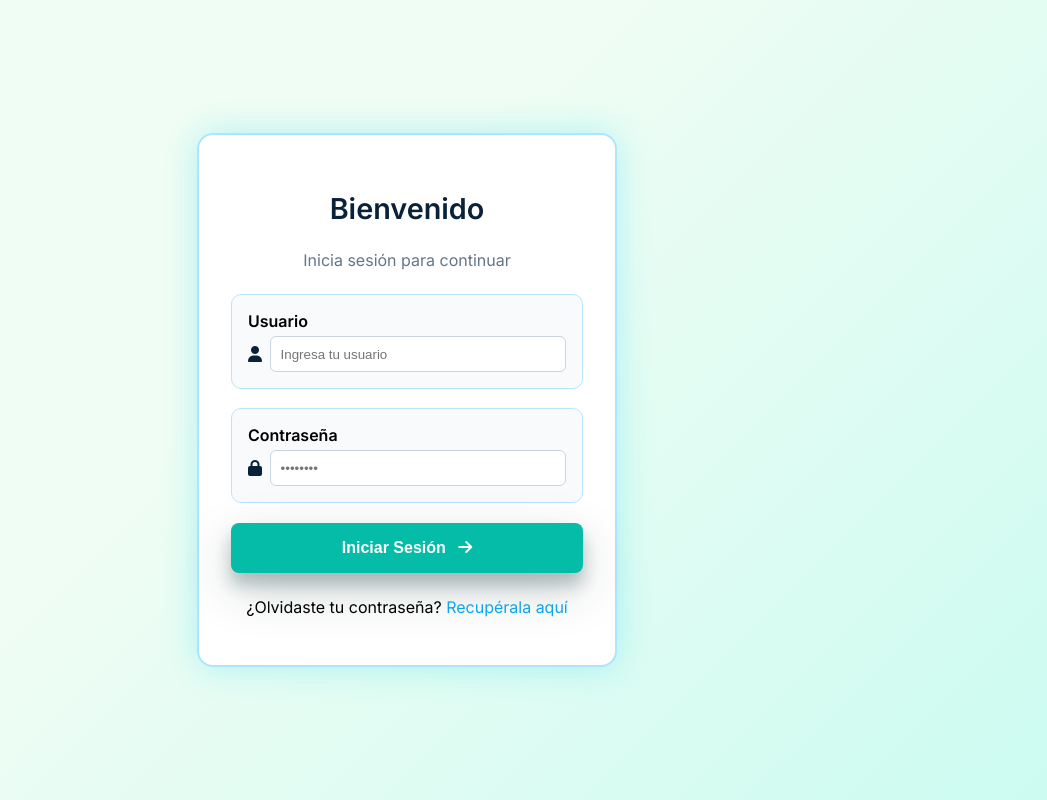
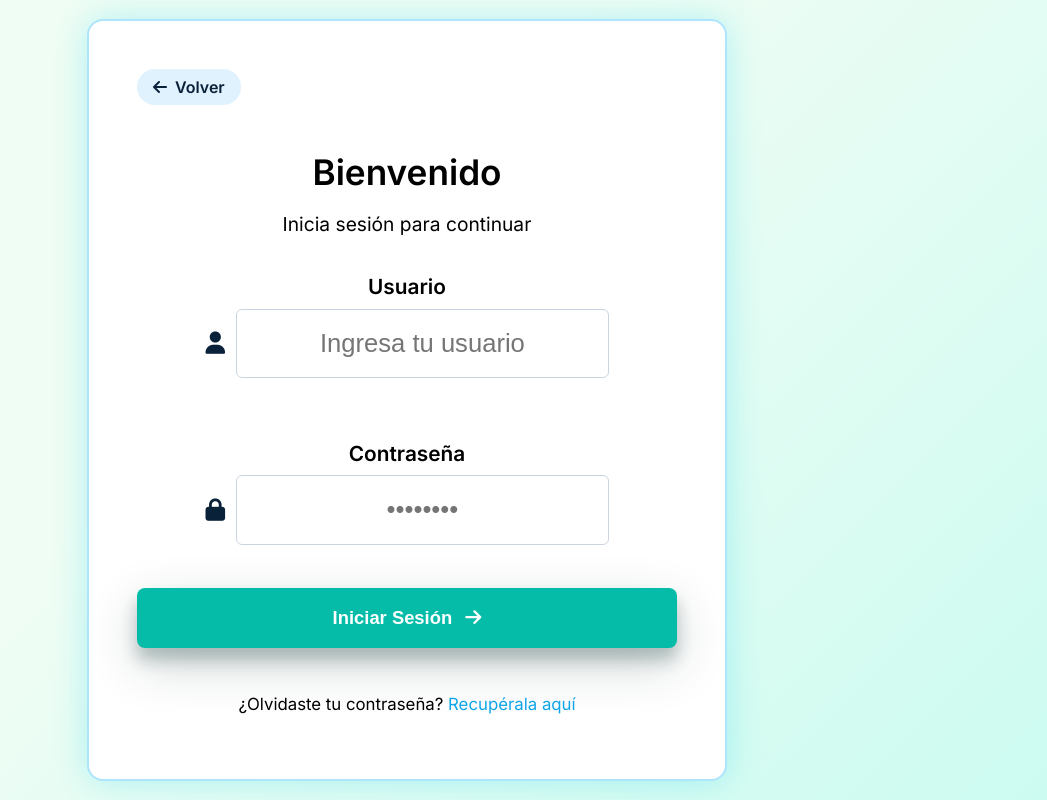
Before and after one commit to alezzz23/landing-jornada-2025, a PHP site: page /login.php in a window 1280 px wide. Shown: the whole page, without its empty margins (233-1280 px from the left). Run offline with PHP 8.4, Linux system fonts and the light colour scheme.

Commit message:
Update login.php
estilo

```diff
--- a/login.php
+++ b/login.php
@@ -83,72 +83,81 @@ if ($_SERVER['REQUEST_METHOD'] == 'POST') {
 
         .container {
             width: 100%;
-            max-width: 420px;
+            max-width: 640px;
+            /* Aumentado desde 420px */
         }
 
         .login {
             background: #fff;
-            padding: 2rem;
+            padding: 3rem;
             border-radius: 16px;
             border: 2px solid rgba(56, 189, 248, 0.4);
             box-shadow: 0 0 35px rgba(34, 211, 238, 0.3);
+            font-size: 1.1rem;
+            display: flex;
+            flex-direction: column;
+            align-items: center;
+            text-align: center;
+            /* Centra el texto interno */
         }
 
-        .login__header {
-            text-align: center;
-            margin-bottom: 1.5rem;
+        .login__header,
+        .login__form,
+        .login__footer {
+            width: 100%;
         }
 
         .login__title {
-            font-size: 1.8rem;
-            color: #0a2239;
+            font-size: 2.2rem;
+            margin-bottom: 0.5rem;
         }
 
         .login__subtitle {
-            color: #64748b;
+            font-size: 1.2rem;
         }
 
         .form-group {
-            margin-bottom: 1.2rem;
-            padding: 1rem;
-            border: 1px solid #bae6fd;
-            border-radius: 10px;
-            background: #f8fafc;
-            transition: box-shadow 0.3s ease;
-        }
-
-        .form-group:hover {
-            box-shadow: 0 0 12px rgba(56, 189, 248, 0.5);
+            margin-bottom: 1.5rem;
+            padding: 1.2rem;
+            display: flex;
+            flex-direction: column;
+            align-items: center;
         }
 
         .form-group label {
             font-weight: 600;
-            display: block;
-            margin-bottom: 0.3rem;
+            font-size: 1.3rem;
+            /* Más grande el texto "Usuario" y "Contraseña" */
+            margin-bottom: 0.6rem;
         }
 
         .input-with-icon {
             display: flex;
             align-items: center;
-            gap: 0.5rem;
+            gap: 0.7rem;
+            justify-content: center;
         }
 
         .input-with-icon i {
+            font-size: 1.4rem;
             color: #0a2239;
         }
 
         .form-control {
-            flex: 1;
-            padding: 0.6rem;
+            flex: 2;
+            padding: 1.2rem;
+            font-size: 1.6rem;
+            /* Un poquito más grande */
             border-radius: 6px;
             border: 1px solid #cbd5e1;
             font-family: Arial, sans-serif;
+            text-align: center;
         }
 
         .btn {
             width: 100%;
-            padding: 1rem 0;
-            font-size: 1rem;
+            padding: 1.2rem 0;
+            font-size: 1.15rem;
             font-weight: 600;
             color: white;
             background: #05bca9;
@@ -166,7 +175,8 @@ if ($_SERVER['REQUEST_METHOD'] == 'POST') {
 
         .login__footer {
             text-align: center;
-            margin-top: 1.5rem;
+            margin-top: 1.8rem;
+            font-size: 1.05rem;
         }
 
         .login__footer a {
@@ -175,11 +185,12 @@ if ($_SERVER['REQUEST_METHOD'] == 'POST') {
         }
 
         .error {
-            margin-top: 1rem;
+            margin-top: 1.2rem;
+            font-size: 1.05rem;
             color: #dc2626;
             font-weight: 500;
             background: #fee2e2;
-            padding: 0.8rem;
+            padding: 1rem;
             border-radius: 8px;
         }
     </style>
@@ -188,6 +199,19 @@ if ($_SERVER['REQUEST_METHOD'] == 'POST') {
 <body>
     <div class="container">
         <div class="login">
+
+            <!-- Botón de regreso -->
+            <a href="index.html" style="align-self:flex-start; margin-bottom:1rem;
+                display:inline-flex; align-items:center; gap:0.5rem; text-decoration:none;
+                color:#0a2239; font-weight:600; font-size:1rem;
+                background: #e0f2fe; padding:0.5rem 1rem; border-radius:999px;
+                transition: background 0.3s ease, transform 0.3s ease;"
+                onmouseover="this.style.background='#bae6fd'; this.style.transform='translateX(-2px)'"
+                onmouseout="this.style.background='#e0f2fe'; this.style.transform='none'">
+                <i class="fas fa-arrow-left"></i>
+                Volver
+            </a>
+
             <div class="login__header">
                 <h2 class="login__title">Bienvenido</h2>
                 <p class="login__subtitle">Inicia sesión para continuar</p>
```
